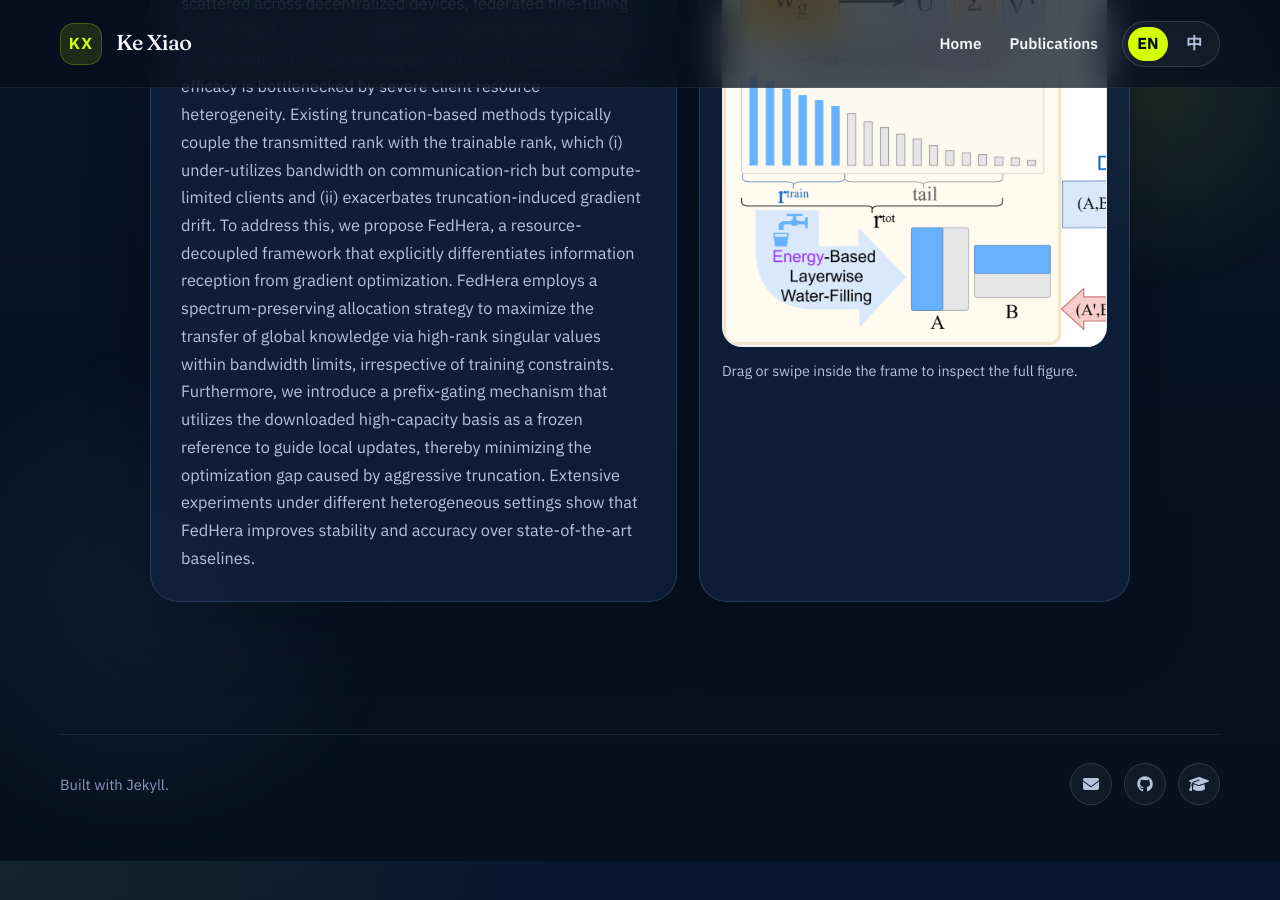
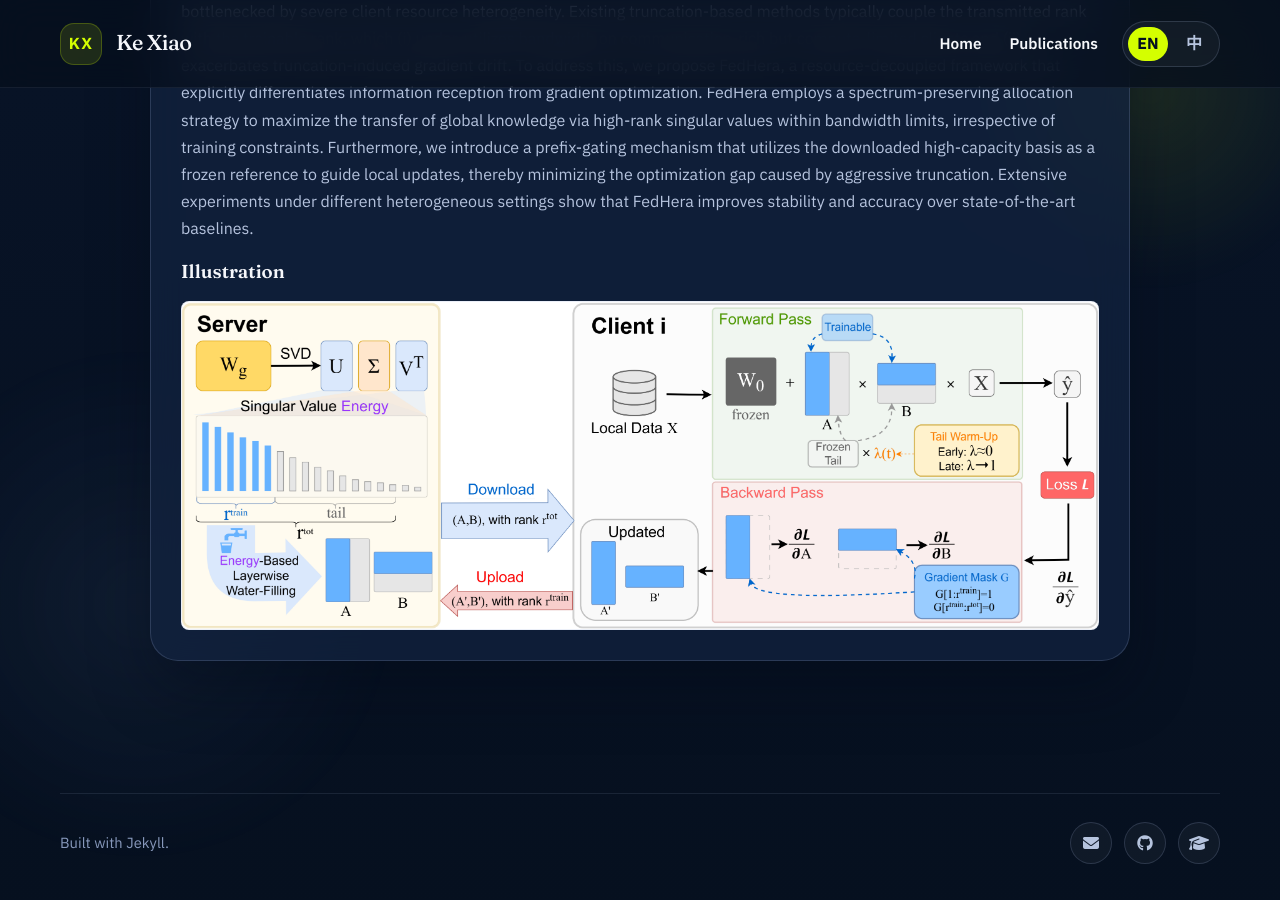
Before and after one commit to shock-xiaoke/shock-xiaoke.github.io, a Jekyll site: the page built from _posts/2026-04-30-fedhera.md, in a window 1280 px wide and 900 px high, scrolled down 687 px. Built offline with Jekyll 4.4.1, drawn with Linux system fonts in a browser that asks for light colours; nearby versions of some CDN libraries; before the commit the page ends 1548 px from its top, so only the background shows below that; some of the changed lines change nothing that is shown.

Commit message:
new look ver1.0

```diff
--- a/_layouts/post.html
+++ b/_layouts/post.html
@@ -13,11 +13,11 @@ layout: default
             <div class="paper-meta">
                 <span class="feature-tag">{{ page.pub_date }}</span>
                 <span class="paper-venue-pill" data-en="{{ page.pub | escape }}"
-                    data-cn="{{ page.pub_cn | default: page.pub | escape }}">{{ page.pub }}</span>
+                    data-cn="{{ page.pub | escape }}">{{ page.pub }}</span>
             </div>
 
             <h1 class="paper-title" data-en="{{ page.title | escape }}"
-                data-cn="{{ page.title_cn | default: page.title | escape }}">{{ page.title }}</h1>
+                data-cn="{{ page.title | escape }}">{{ page.title }}</h1>
 
             <p class="paper-authors">
                 {% for author in page.authors %}
--- a/_posts/2026-04-30-fedhera.md
+++ b/_posts/2026-04-30-fedhera.md
@@ -14,7 +14,12 @@ authors:
   - Christos Anagnostopoulos
   - Zhuoran Tan
   - Wenhao Li
-abstract: "Driven by the imperative to leverage privacy-sensitive data scattered across decentralized devices, federated fine-tuning has emerged as a vital paradigm for adapting large language models without compromising data privacy. Yet, its practical efficacy is bottlenecked by severe client resource heterogeneity. Existing truncation-based methods typically couple the transmitted rank with the trainable rank, which (i) under-utilizes bandwidth on communication-rich but compute-limited clients and (ii) exacerbates truncation-induced gradient drift. To address this, we propose FedHera, a resource-decoupled framework that explicitly differentiates information reception from gradient optimization. FedHera employs a spectrum-preserving allocation strategy to maximize the transfer of global knowledge via high-rank singular values within bandwidth limits, irrespective of training constraints. Furthermore, we introduce a prefix-gating mechanism that utilizes the downloaded high-capacity basis as a frozen reference to guide local updates, thereby minimizing the optimization gap caused by aggressive truncation. Extensive experiments under different heterogeneous settings show that FedHera improves stability and accuracy over state-of-the-art baselines."
-abstract_cn: "为了利用分散在去中心化设备上的隐私敏感数据，联邦微调已经成为在不暴露数据隐私前提下适配大语言模型的重要范式。然而，其实际效果受限于客户端资源的严重异构性。现有基于截断的方法通常将传输秩与可训练秩耦合在一起，这会导致：（i）在通信资源充足但算力受限的客户端上带宽利用不足；（ii）进一步加剧截断带来的梯度漂移。为此，我们提出了 FedHera，一个资源解耦框架，显式地区分信息接收与梯度优化。FedHera 采用谱保持分配策略，在带宽限制下尽可能通过高秩奇异值传递全局知识，而不受本地训练约束的限制。此外，我们还设计了前缀门控机制，将下载得到的高容量基作为冻结参考来引导本地更新，从而减小激进截断造成的优化偏差。大量异构设置下的实验结果表明，FedHera 在稳定性和准确率上均优于现有最先进基线方法。"
-cover: /assets/images/icml_fedhera.png
 ---
+### Abstract
+
+Driven by the imperative to leverage privacy-sensitive data scattered across decentralized devices, federated fine-tuning has emerged as a vital paradigm for adapting large language models without compromising data privacy. Yet, its practical efficacy is bottlenecked by severe client resource heterogeneity. Existing truncation-based methods typically couple the transmitted rank with the trainable rank, which (i) under-utilizes bandwidth on communication-rich but compute-limited clients and (ii) exacerbates truncation-induced gradient drift. To address this, we propose FedHera, a resource-decoupled framework that explicitly differentiates information reception from gradient optimization. FedHera employs a spectrum-preserving allocation strategy to maximize the transfer of global knowledge via high-rank singular values within bandwidth limits, irrespective of training constraints. Furthermore, we introduce a prefix-gating mechanism that utilizes the downloaded high-capacity basis as a frozen reference to guide local updates, thereby minimizing the optimization gap caused by aggressive truncation. Extensive experiments under different heterogeneous settings show that FedHera improves stability and accuracy over state-of-the-art baselines.
+
+### Illustration
+
+<img src="/assets/images/icml_fedhera.png"
+     style="width: 100%; max-width: 100%; height: auto; border-radius: 8px;">
```
